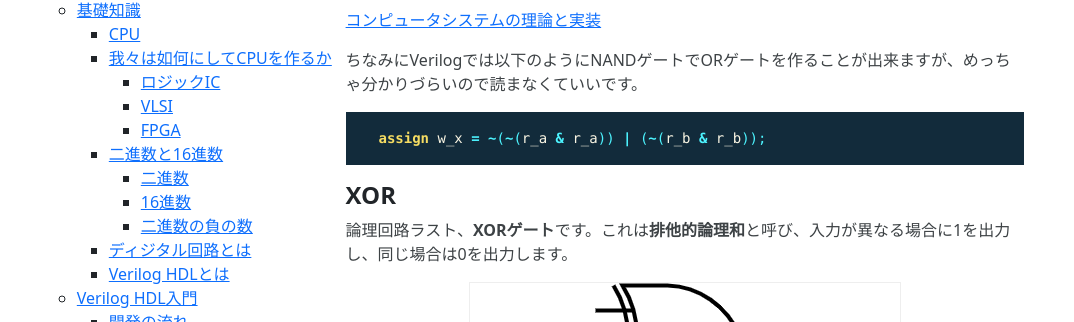
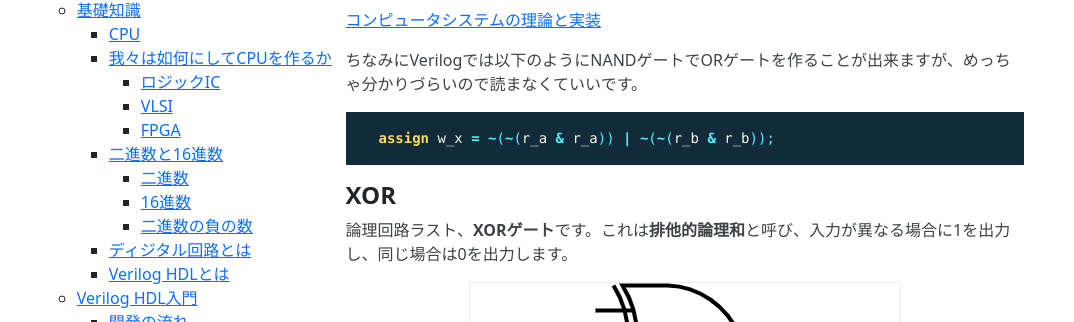
Before and after one commit to VLSI-JP/VLSI-JP.github.io, a Jekyll site: the page built from DigitalCircuit_And_Verilog.md, in a window 1280 px wide and 900 px high, scrolled down 25408 px. Shown: the part 130-452 px from the top of the window, without its empty margins (0-1074 px from the left). Built offline with Jekyll 4.4.1, drawn with Linux system fonts in a browser that asks for light colours; formulas are drawn with MathJax 3.

Commit message:
fix: NANDゲートで構成したORゲートの論理式を修正

````diff
--- a/DigitalCircuit_And_Verilog.md
+++ b/DigitalCircuit_And_Verilog.md
@@ -645,7 +645,7 @@ NANDゲートの面白い特徴として、NANDゲートから他の全ての論
 ちなみにVerilogでは以下のようにNANDゲートでORゲートを作ることが出来ますが、めっちゃ分かりづらいので読まなくていいです。
 
 ```verilog
-  assign w_x = ~(~(r_a & r_a)) | (~(r_b & r_b));
+  assign w_x = ~(~(r_a & r_a)) | ~(~(r_b & r_b));
 ```
 
 #### XOR
````
